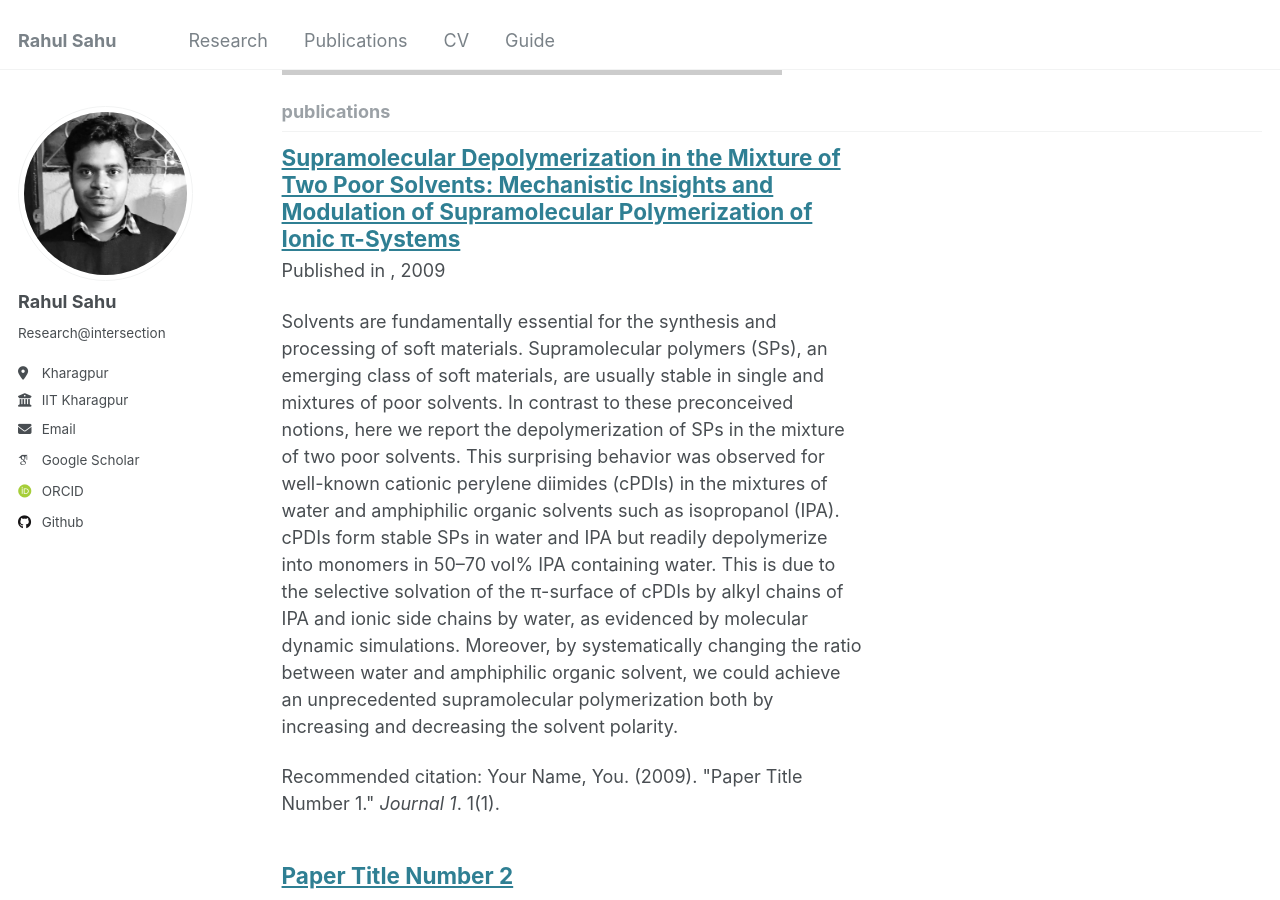
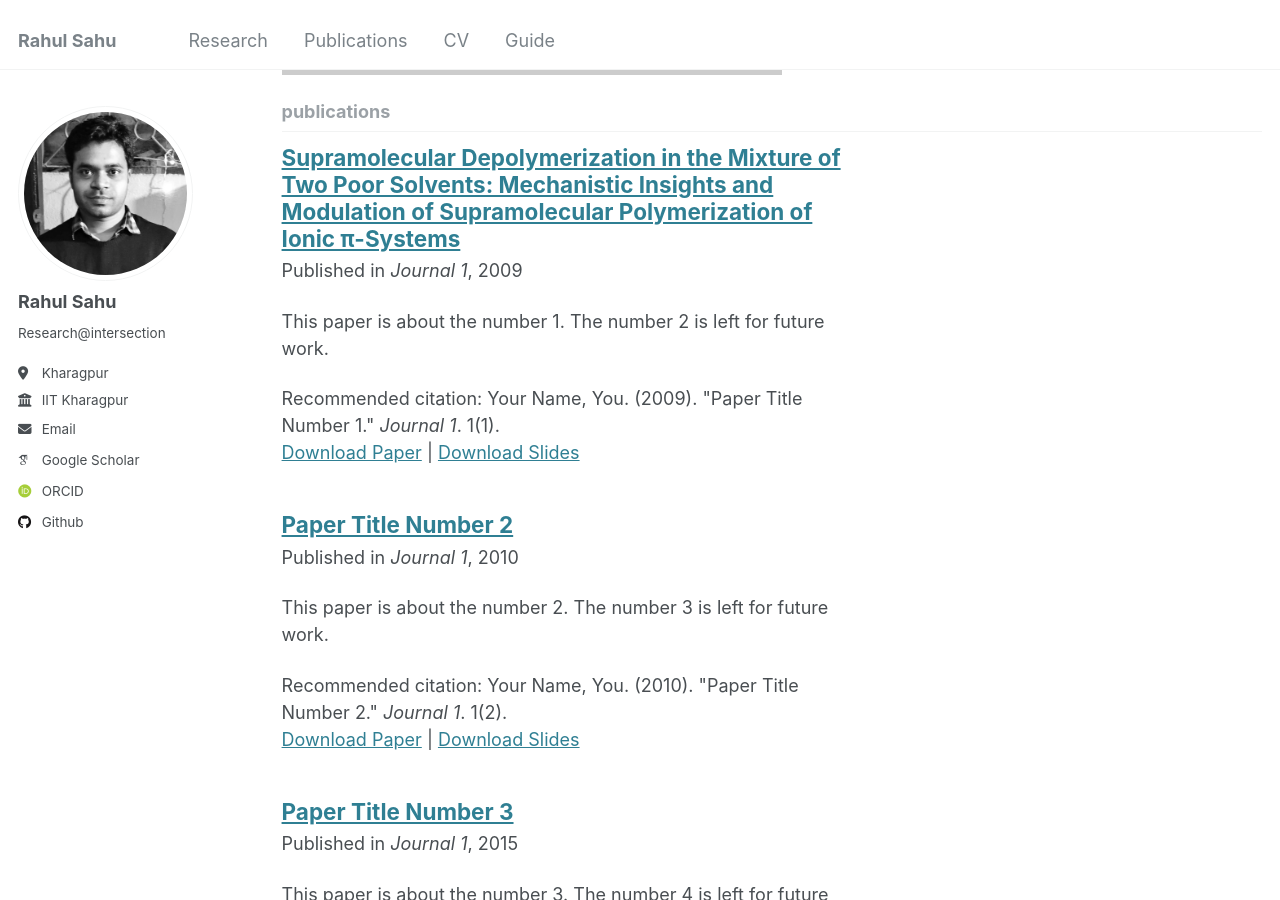
Before and after one commit to srahul21/srahul21.github.io, a Jekyll site: the page built from _pages/collection-archive.html, in a window 1280 px wide and 900 px high, scrolled down 992 px. Built offline with Jekyll 4.4.1, drawn with Linux system fonts in a browser that asks for light colours; some web fonts are replaced.

Commit message:
Update 2009-10-01-paper-title-number-1.md

```diff
--- a/_publications/2009-10-01-paper-title-number-1.md
+++ b/_publications/2009-10-01-paper-title-number-1.md
@@ -5,6 +5,11 @@ category: manuscripts
 permalink: /publication/2009-10-01-paper-title-number-1
 date: 2009-10-01
 year: 2021
+image: '/images/ange202011977-fig-0001-m.jpg' # Path to the article image
+excerpt: 'This paper is about the number 1. The number 2 is left for future work.'
+venue: 'Journal 1'
+slidesurl: 'http://academicpages.github.io/files/slides1.pdf'
+paperurl: 'http://academicpages.github.io/files/paper1.pdf'
 citation: 'Your Name, You. (2009). &quot;Paper Title Number 1.&quot; <i>Journal 1</i>. 1(1).'
 ---
 
```
